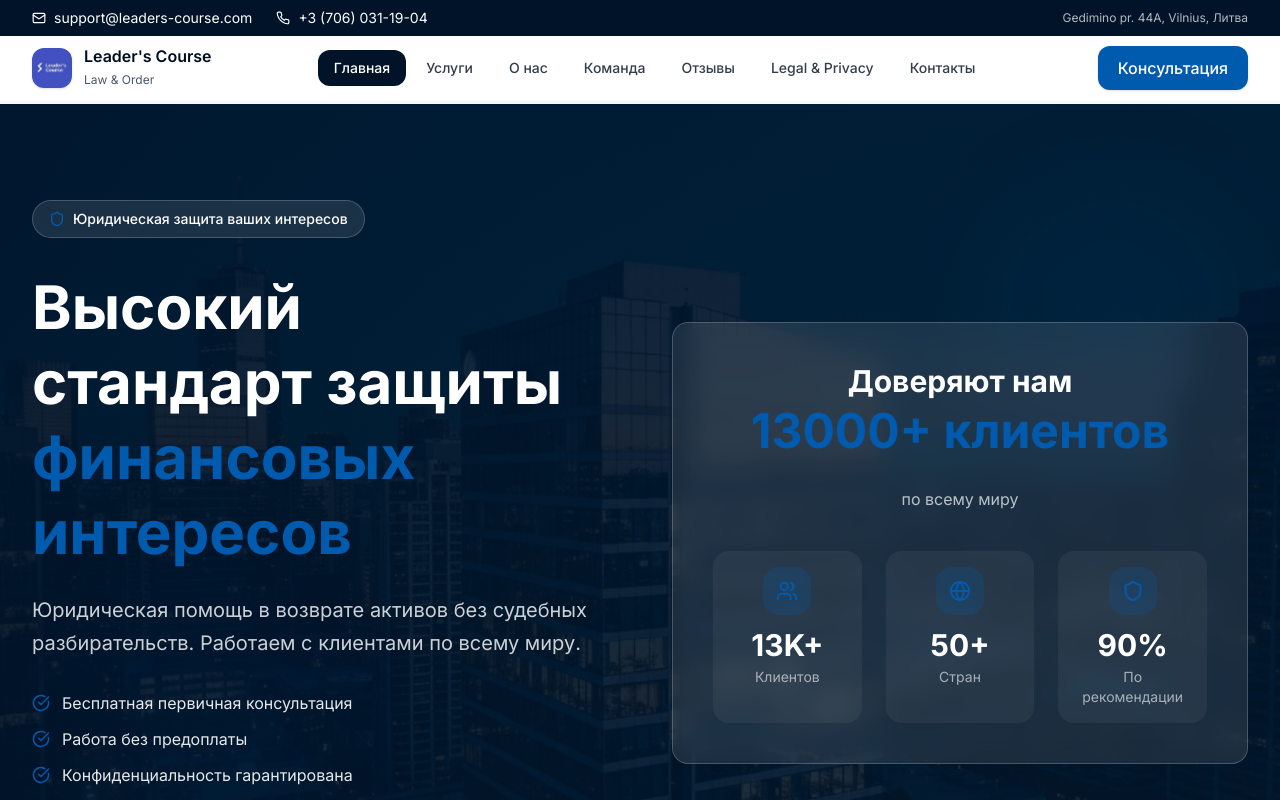
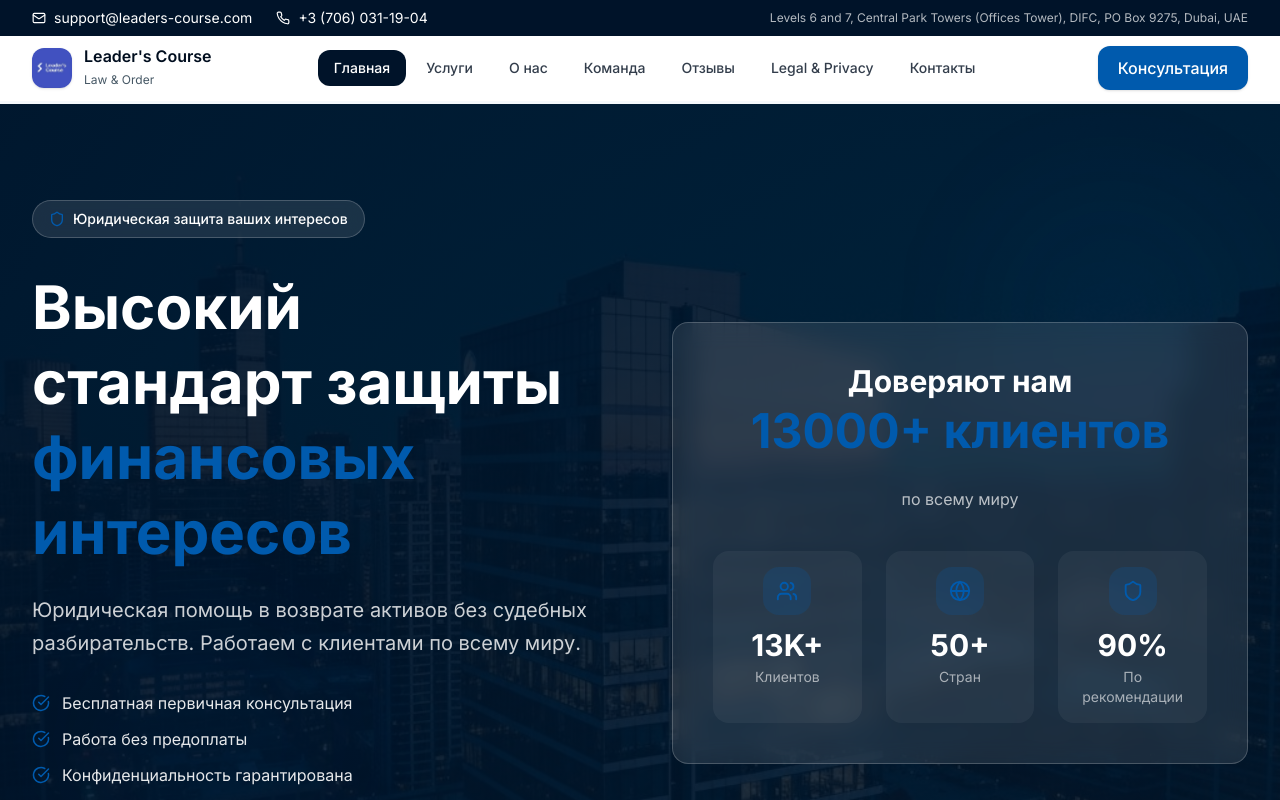
Before and after one commit to dizmr/v0-leaders-course, a Next.js app: page / in a window 1280 px wide. Shown: the top 800 px of the page. Built offline with nearby package versions, Linux system fonts and the light colour scheme.

Commit message:
Update header.tsx

```diff
--- a/components/header.tsx
+++ b/components/header.tsx
@@ -48,7 +48,7 @@ export default function Header() {
               </a>
             </div>
             <span className="hidden md:inline text-primary-foreground/70 text-xs">
-              Gedimino pr. 44A, Vilnius, Литва
+              Levels 6 and 7, Central Park Towers (Offices Tower), DIFC, PO Box 9275, Dubai, UAE
             </span>
           </div>
         </div>
```
